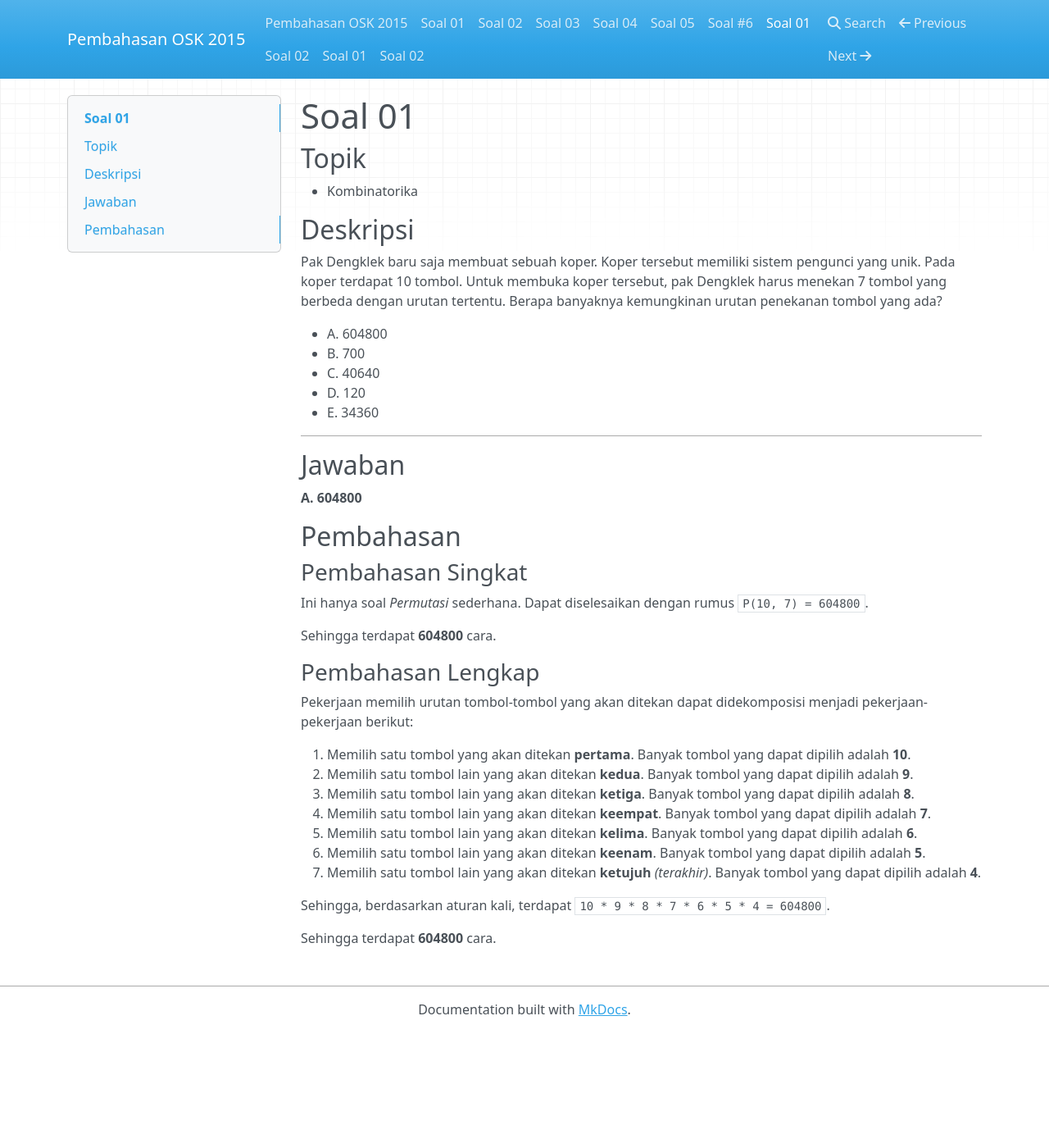
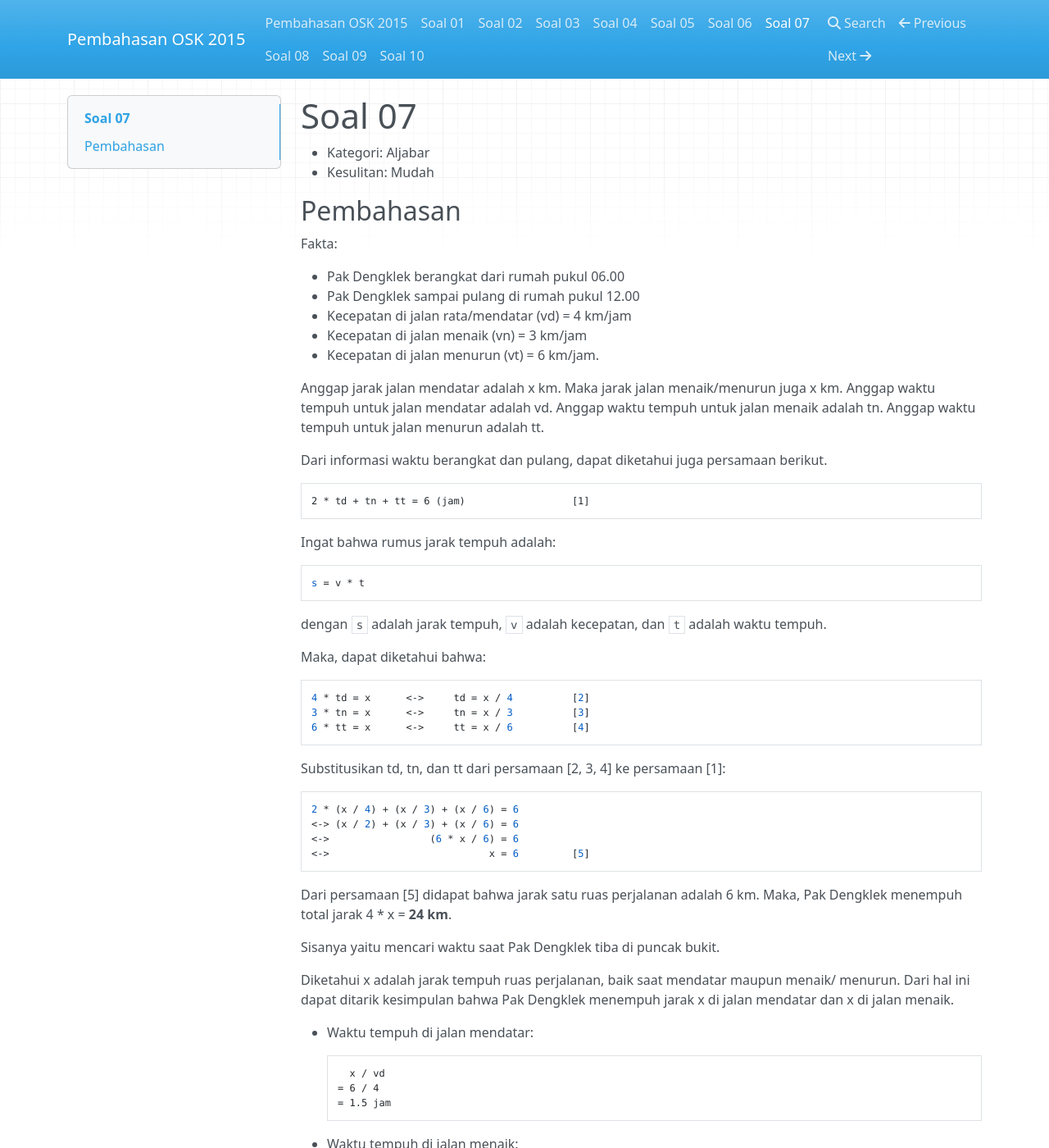
Before and after one commit to alijaya/OSK-2015, an MkDocs documentation site: the page built from docs/Soal 07.md, in a window 1280 px wide and 1400 px high. Shown: the whole window at 82% size. Built offline with MkDocs 1.6.1, drawn with Linux system fonts in a browser that asks for light colours; nearby versions of some CDN libraries; some of the changed text lies outside the part shown.

Commit message:
no message

```diff
--- a/docs/Soal 07.md
+++ b/docs/Soal 07.md
@@ -1,46 +1,68 @@
-# Soal 01
+# Soal 07
 
-## Topik
-
-* Kombinatorika
-
-## Deskripsi
-
-Pak Dengklek baru saja membuat sebuah koper. Koper tersebut memiliki sistem pengunci yang unik. Pada koper terdapat 10 tombol. Untuk membuka koper tersebut, pak Dengklek harus menekan 7 tombol yang berbeda dengan urutan tertentu. Berapa banyaknya kemungkinan urutan penekanan tombol yang ada?
-
-* A. 604800
-* B. 700
-* C. 40640
-* D. 120
-* E. 34360
-
----
-
-## Jawaban
-
-**A. 604800**
+* Kategori: Aljabar
+* Kesulitan: Mudah
 
 ## Pembahasan
 
-### Pembahasan Singkat
+Fakta:
 
-Ini hanya soal *Permutasi* sederhana.
-Dapat diselesaikan dengan rumus `P(10, 7) = 604800`.
+* Pak Dengklek berangkat dari rumah pukul 06.00
+* Pak Dengklek sampai pulang di rumah pukul 12.00
+* Kecepatan di jalan rata/mendatar (vd) = 4 km/jam
+* Kecepatan di jalan menaik (vn) = 3 km/jam
+* Kecepatan di jalan menurun (vt) = 6 km/jam.
 
-Sehingga terdapat **604800** cara.
+Anggap jarak jalan mendatar adalah x km. Maka jarak jalan menaik/menurun juga x km.
+Anggap waktu tempuh untuk jalan mendatar adalah vd.
+Anggap waktu tempuh untuk jalan menaik adalah tn.
+Anggap waktu tempuh untuk jalan menurun adalah tt.
 
-### Pembahasan Lengkap
+Dari informasi waktu berangkat dan pulang, dapat diketahui juga persamaan berikut.
 
-Pekerjaan memilih urutan tombol-tombol yang akan ditekan dapat didekomposisi menjadi pekerjaan-pekerjaan berikut:
+	2 * td + tn + tt = 6 (jam)					[1]
 
-1. Memilih satu tombol yang akan ditekan **pertama**. Banyak tombol yang dapat dipilih adalah **10**.
-2. Memilih satu tombol lain yang akan ditekan **kedua**. Banyak tombol yang dapat dipilih adalah **9**.
-3. Memilih satu tombol lain yang akan ditekan **ketiga**. Banyak tombol yang dapat dipilih adalah **8**.
-4. Memilih satu tombol lain yang akan ditekan **keempat**. Banyak tombol yang dapat dipilih adalah **7**.
-5. Memilih satu tombol lain yang akan ditekan **kelima**. Banyak tombol yang dapat dipilih adalah **6**.
-6. Memilih satu tombol lain yang akan ditekan **keenam**. Banyak tombol yang dapat dipilih adalah **5**.
-7. Memilih satu tombol lain yang akan ditekan **ketujuh** *(terakhir)*. Banyak tombol yang dapat dipilih adalah **4**.
+Ingat bahwa rumus jarak tempuh adalah:
 
-Sehingga, berdasarkan aturan kali, terdapat `10 * 9 * 8 * 7 * 6 * 5 * 4 = 604800`.
+	s = v * t
 
-Sehingga terdapat **604800** cara.
+dengan `s` adalah jarak tempuh, `v` adalah kecepatan, dan `t` adalah waktu tempuh.
+
+Maka, dapat diketahui bahwa:
+
+	4 * td = x		<->		td = x / 4			[2]
+	3 * tn = x		<->		tn = x / 3			[3]
+	6 * tt = x		<->		tt = x / 6			[4]
+
+Substitusikan td, tn, dan tt dari persamaan [2, 3, 4] ke persamaan [1]:
+
+	2 * (x / 4) + (x / 3) + (x / 6) = 6
+	<->	(x / 2) + (x / 3) + (x / 6) = 6
+	<-> 				(6 * x / 6) = 6
+	<->							  x = 6			[5]
+
+Dari persamaan [5] didapat bahwa jarak satu ruas perjalanan adalah 6 km.
+Maka, Pak Dengklek menempuh total jarak 4 * x = **24 km**.
+
+Sisanya yaitu mencari waktu saat Pak Dengklek tiba di puncak bukit.
+
+Diketahui x adalah jarak tempuh ruas perjalanan, baik saat mendatar maupun menaik/
+menurun. Dari hal ini dapat ditarik kesimpulan bahwa Pak Dengklek menempuh jarak
+x di jalan mendatar dan x di jalan menaik.
+
+* Waktu tempuh di jalan mendatar:
+
+		  x / vd
+		= 6 / 4
+		= 1.5 jam
+
+* Waktu tempuh di jalan menaik:
+
+		  x / vn
+		= 6 / 3
+		= 2 jam
+
+Maka, waktu tempuh dari mulai perjalanan hingga puncak bukit adalah 2 + 1.5 = 3.5 jam
+dari pukul 06.00 pagi, yaitu pukul **09.30**.
+
+Jawaban: **24 km, jam 9.30 pagi**.
```
Also changed, not shown: docs/Soal 06.md (+1 -1 lines), docs/Soal 08.md (+24 -10 lines), docs/Soal 09.md (+12 -38 lines), docs/Soal 10.md (+24 -10 lines).
